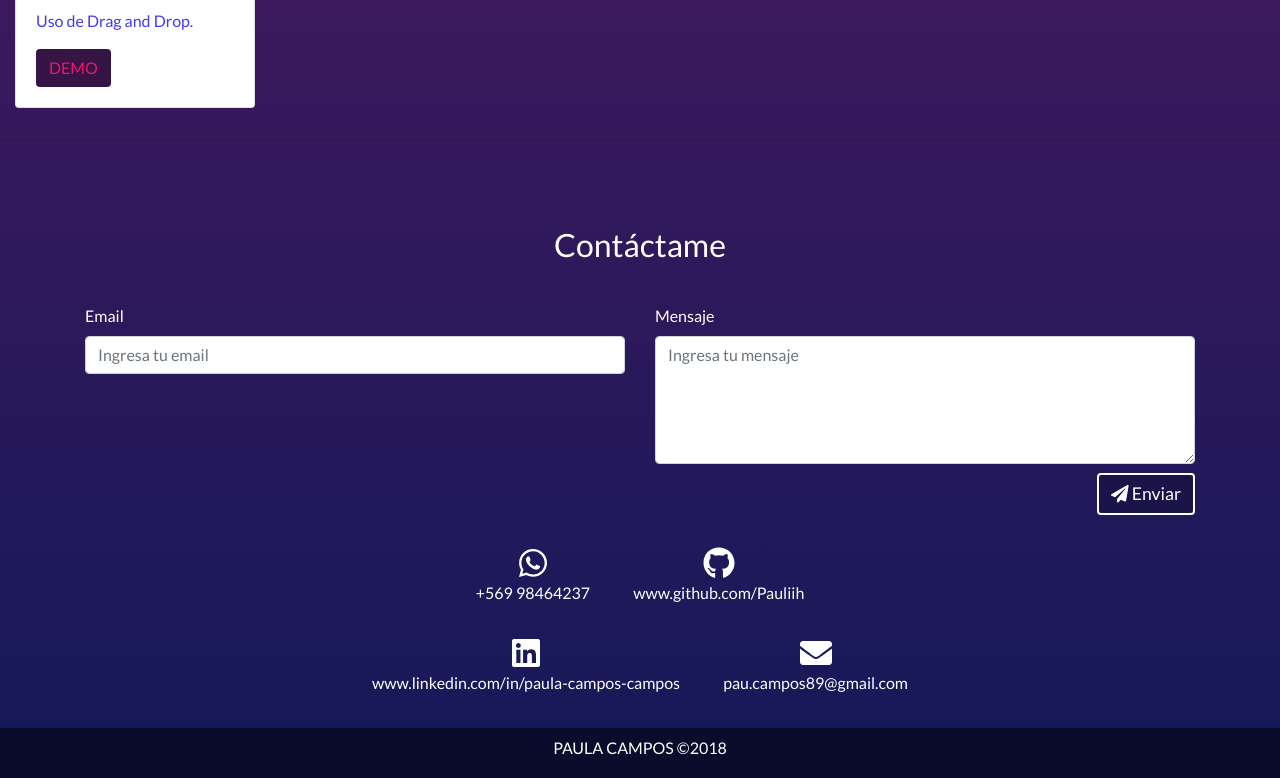
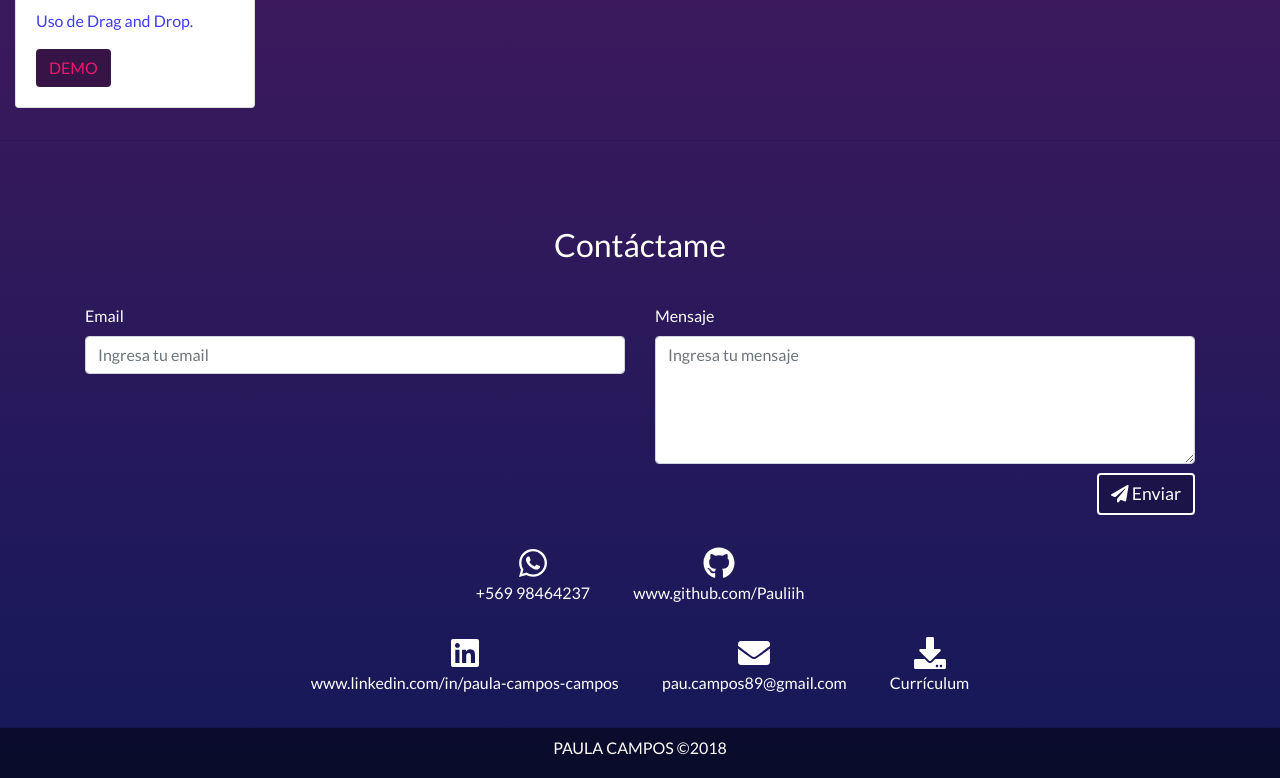
Before and after one commit to paucampos/paucampos.github.io, a plain HTML site: page index.html in a window 1280 px wide. Shown: the part 3488-4266 px from the top of the page. Drawn offline with nearby package versions, Linux system fonts and the light colour scheme; animation ran at ten frames a second.

Commit message:
download cv

```diff
--- a/index.html
+++ b/index.html
@@ -249,6 +249,14 @@
                 <p class="text-center">pau.campos89@gmail.com</p>
               </a>
             </li>
+            <li class="list-inline-item ">
+              <a href="https://github.com/Pauliih/pauliih.github.io/raw/master/assets/docs/CV-PC.pdf" target="_blank">
+                <i class="fas fa-2x fa-download"></i>
+                <br>
+                <p class="text-center">Currículum</p>
+              </a>
+            </li>
+
           </ul>
         </div>
         </hr>
```
